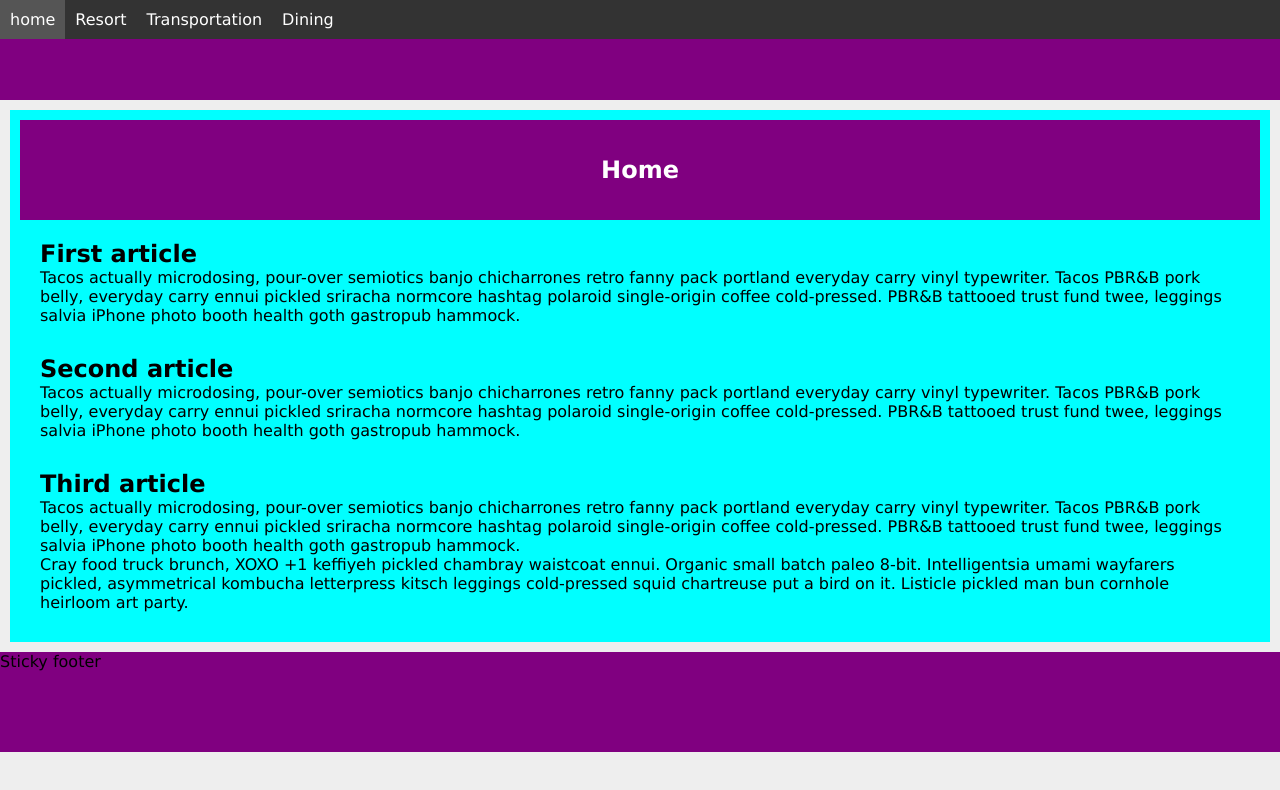
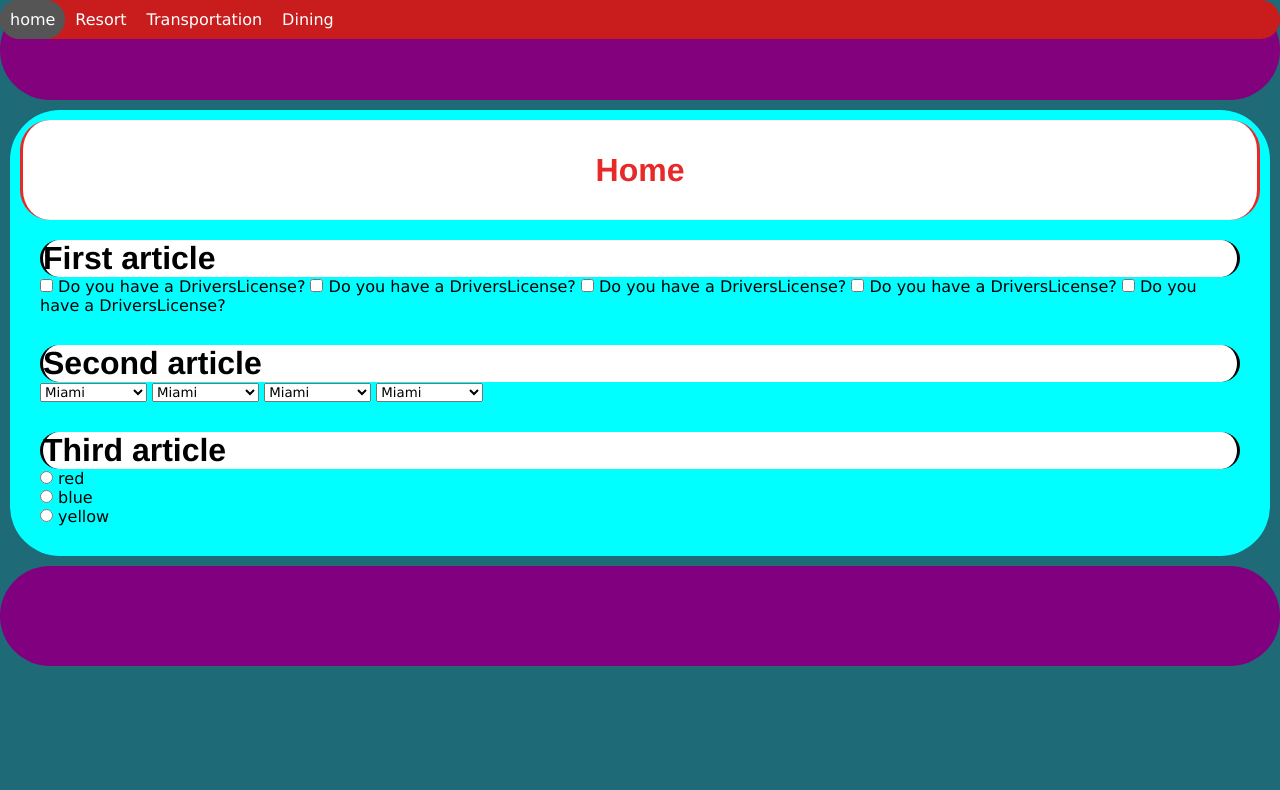
Before and after one commit to Austingithubb/yearup-vacation-resort, a plain HTML site: page homerevision.html in a window 1280 px wide. Drawn offline with Linux system fonts and the light colour scheme.

Commit message:
I added rounded corners and font colors

```diff
--- a/homerevision.css
+++ b/homerevision.css
@@ -10,19 +10,25 @@
     margin: 0;
 }
 body{
-    background: #eee;
+    background: #1e6a77;
+
 }
 .wrapper{
     width: 100%
     max-width: 960px;
     margin: 0 auto;
+
 }
 nav{
-    background: #333;
+    background: #c91d1d;
+    border-radius: 30px;
 }
 nav ul{
     list-style-type: none;
     padding: 0;
+
+
+
 }
 
 nav a{
@@ -31,9 +37,11 @@ nav a{
     color: #fff;
     display: block;
     padding: 10px;
+
 }
 nav a:hover{
     background-color: #555;
+    border-radius: 30px;
 }
 @media  screen and (min-width: 768px) {
 
@@ -41,7 +49,27 @@ nav a:hover{
 nav ul{
     display: flex;
     justify-content: flex-start;
+    border-radius: 30px;
 }
 nav li{
 
+
+    }
+h1,h2,h3{
+        font-family: 'Franklin Gothic Medium', 'Arial Narrow', Arial, sans-serif;
+        font-size: xx-large;
+        border-inline: solid;writing-mode: horizontal-tb;
+        border-radius: 30px;
+        background-color: #fff;
 }
+.specials {
+    background-color: rgb(255, 255, 255);
+
+}
+@media  and (min-width: 993px)
+.specials
+background-color:red;
+{
+
+}
+}
--- a/homerevision.html
+++ b/homerevision.html
@@ -2,10 +2,16 @@
 
 <html lang="en">
     <head>
+      <link href="styles/" rel="stylesheet"/>
+      <link href="https://fonts.googleapis.com/css"
+      family="anton|Open+Sans" rel="stylesheet">
+      <link rel="stylesheet" type="text/css"
+      href="stylee.css"
         <meta charset="utf-8">
         <meta name="viewport" content="width=device-width">
         <title>Flexbox 0 — starting code</title>
         <style>
+
           html {
             font-family: sans-serif;
           }
@@ -15,27 +21,34 @@
           }
 
           header {
-            background: purple;
+            background: rgb(131, 1, 124);
             height: 100px;
+            border-radius: 50px;
+
+
           }
 
           h1 {
             text-align: center;
-            color: white;
+            color: rgb(231, 41, 41);
             line-height: 100px;
             margin: 0;
+            border-radius: 50px;
+
           }
 
           article {
             padding: 10px;
             margin: 10px;
             background: aqua;
+            border-radius: 50px;
+
           }
-
 
           footer {
             background: purple;
             height: 100px;
+            border-radius: 50px;
           }
 
           /* Add your flexbox CSS below here */
@@ -43,11 +56,12 @@
 
 
         </style>
+        <meta name=""viewport" content="width=device-width,
+        initial-scale=1.0">
       </head>
       <body>
      <link rel="stylesheet" type="text/css"
         href="homerevision.css">
-
     <div class="wrapper">
         <header class="page-header"><div class="wrapper">
             <nav>
@@ -68,26 +82,67 @@
                   <article>
                     <h2>First article</h2>
 
-                    <p>Tacos actually microdosing, pour-over semiotics banjo chicharrones retro fanny pack portland everyday carry vinyl typewriter. Tacos PBR&B pork belly, everyday carry ennui pickled sriracha normcore hashtag polaroid single-origin coffee cold-pressed. PBR&B tattooed trust fund twee, leggings salvia iPhone photo booth health goth gastropub hammock.</p>
+                    <p> <input type="checkbox"name="has"DriversLicense
+                      value="true"> Do you have a DriversLicense?
+                      <input type="checkbox"name="has"DriversLicense
+                      value="true"> Do you have a DriversLicense?
+                      <input type="checkbox"name="has"DriversLicense
+                      value="true"> Do you have a DriversLicense?
+                      <input type="checkbox"name="has"DriversLicense
+                      value="true"> Do you have a DriversLicense?
+                      <input type="checkbox"name="has"DriversLicense
+                      value="true"> Do you have a DriversLicense?
+                    </p>
                   </article>
 
                   <article>
                     <h2>Second article</h2>
 
-                    <p>Tacos actually microdosing, pour-over semiotics banjo chicharrones retro fanny pack portland everyday carry vinyl typewriter. Tacos PBR&B pork belly, everyday carry ennui pickled sriracha normcore hashtag polaroid single-origin coffee cold-pressed. PBR&B tattooed trust fund twee, leggings salvia iPhone photo booth health goth gastropub hammock.</p>
+                    <p> <select name="city">
+
+                      <option value="delhi">Miami</option>
+                      <option value="delhi">Bronx</option>
+                      <option value="delhi">New Orleans</option>
+                    </select>
+                    <select name="city">
+                      <option value="delhi">Miami</option>
+                      <option value="delhi">Bronx</option>
+                      <option value="delhi">New Orleans</option>
+                    </select>
+                    <select name="city">
+                      <option value="delhi">Miami</option>
+                      <option value="delhi">Bronx</option>
+                      <option value="delhi">New Orleans</option>
+                    </select>
+                    <select name="city">
+                      <option value="delhi">Miami</option>
+                      <option value="delhi">Bronx</option>
+                      <option value="delhi">New Orleans</option>
+                    </select>
+
+                    </p>
                   </article>
 
                   <article>
                     <h2>Third article</h2>
 
-                    <p>Tacos actually microdosing, pour-over semiotics banjo chicharrones retro fanny pack portland everyday carry vinyl typewriter. Tacos PBR&B pork belly, everyday carry ennui pickled sriracha normcore hashtag polaroid single-origin coffee cold-pressed. PBR&B tattooed trust fund twee, leggings salvia iPhone photo booth health goth gastropub hammock.</p>
+                    <p><p>
+                      <input type="radio" name"gender" value="male"
+                      > red<br/>
+                      <input type="radio" name"gender" value="male"
+                      > blue<br/>
+                      <input type="radio" name"gender" value="male"
+                      > yellow<br/>
 
-                    <p>Cray food truck brunch, XOXO +1 keffiyeh pickled chambray waistcoat ennui. Organic small batch paleo 8-bit. Intelligentsia umami wayfarers pickled, asymmetrical kombucha letterpress kitsch leggings cold-pressed squid chartreuse put a bird on it. Listicle pickled man bun cornhole heirloom art party.</p>
+                      <h2> </h2>
+                    </p></p>
+
+                    <p></p>
                   </article>
                 </section>
               </body></p>
         </article>
-        <footer class="page-footer">Sticky footer</footer>
+        <footer class="page-footer"></footer>
     </div>
 
     <head>
--- /dev/null
+++ b/styles/global.css
@@ -0,0 +1,82 @@
+/*
+font -family: "Anton",cursive;
+font-family: "open Sans",sans-serif;
+
+text color : #333;
+Dark blue : #345995;
+Light blue : #4392F1;
+Red : #D7263D;
+yellow : #EAS435;
+oarnge : #F46036;
+*/
+h1,h2,h3 {
+
+    margin: 0;
+    padding: 0;
+    font-family: "Anton", cursive;
+    font-weight: normal;
+
+}
+h1 {
+    font-size: 110px;
+
+}
+h2 {
+    font-size: 30px;
+}
+h3 {
+    font-size: 30px;
+}
+.spacer .v20 {
+    height: 20px;
+}
+.spacer .v20 {
+    height: 20px;
+}
+.spacer .v20 {
+    height: 20px;
+}
+.clear {
+    clear:both;
+}
+body{
+    margin: 0;
+    padding: 0;
+    font-family: 'Franklin Gothic Medium', 'Arial Narrow', Arial, sans-serif;
+    background-color: blue;
+}
+clear:both;
+{
+    #promo,
+    #subscribe,
+    #footer{
+        text-align: center;
+        color: #000;
+        min-width: 1000px;
+    }
+}
+#rcorners1 {
+    border-radius: 25px;
+    background: #73AD21;
+    padding: 20px;
+    width: 200px;
+    height: 150px;
+  }
+
+  #rcorners2 {
+    border-radius: 25px;
+    border: 2px solid #73AD21;
+    padding: 20px;
+    width: 200px;
+    height: 150px;
+  }
+
+  #rcorners3 {
+    border-radius: 25px;
+    background: url(paper.gif);
+    background-position: left top;
+    background-repeat: repeat;
+    padding: 20px;
+    width: 200px;
+    height: 150px;
+  }
```
Also changed, not shown: dining.html (+7 -1 lines), index.html (+3 -0 lines), resort.html (+1 -1 lines), resortrevision.html (+15 -4 lines), styles/ok.html (added, +1 -0 lines), transportation.html (+5 -1 lines).
